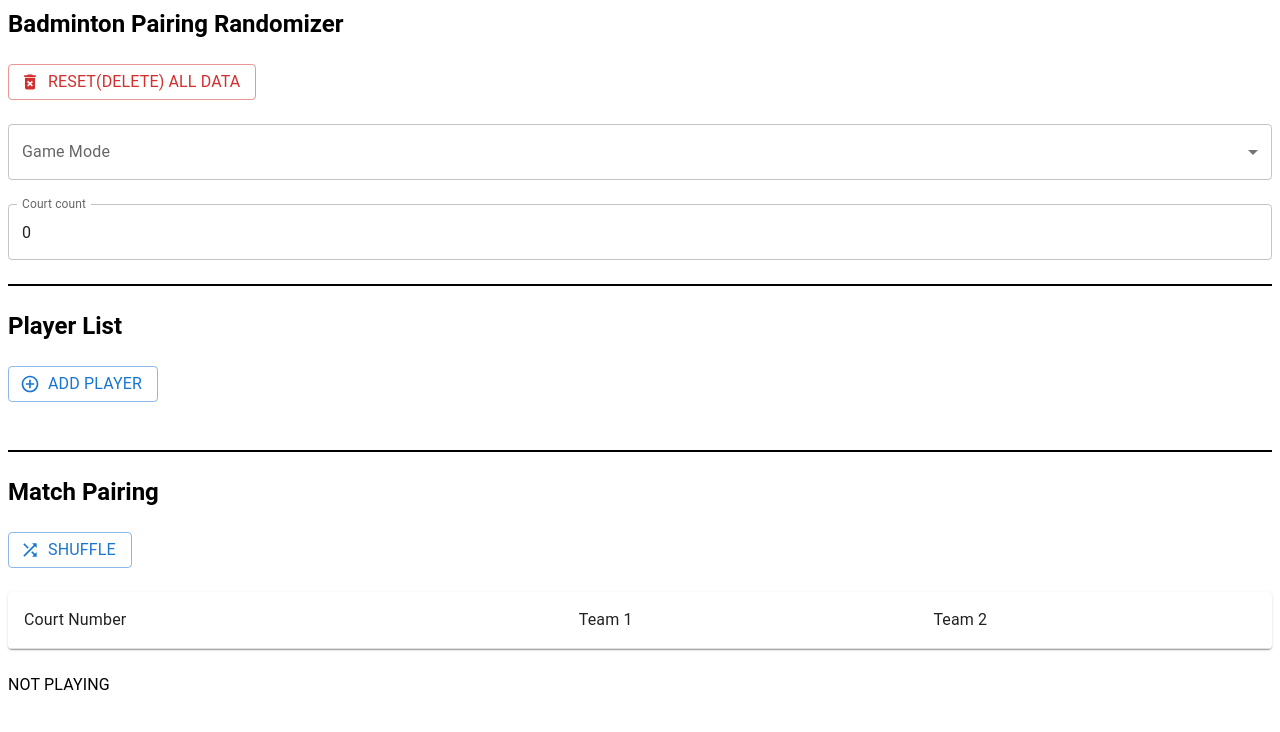
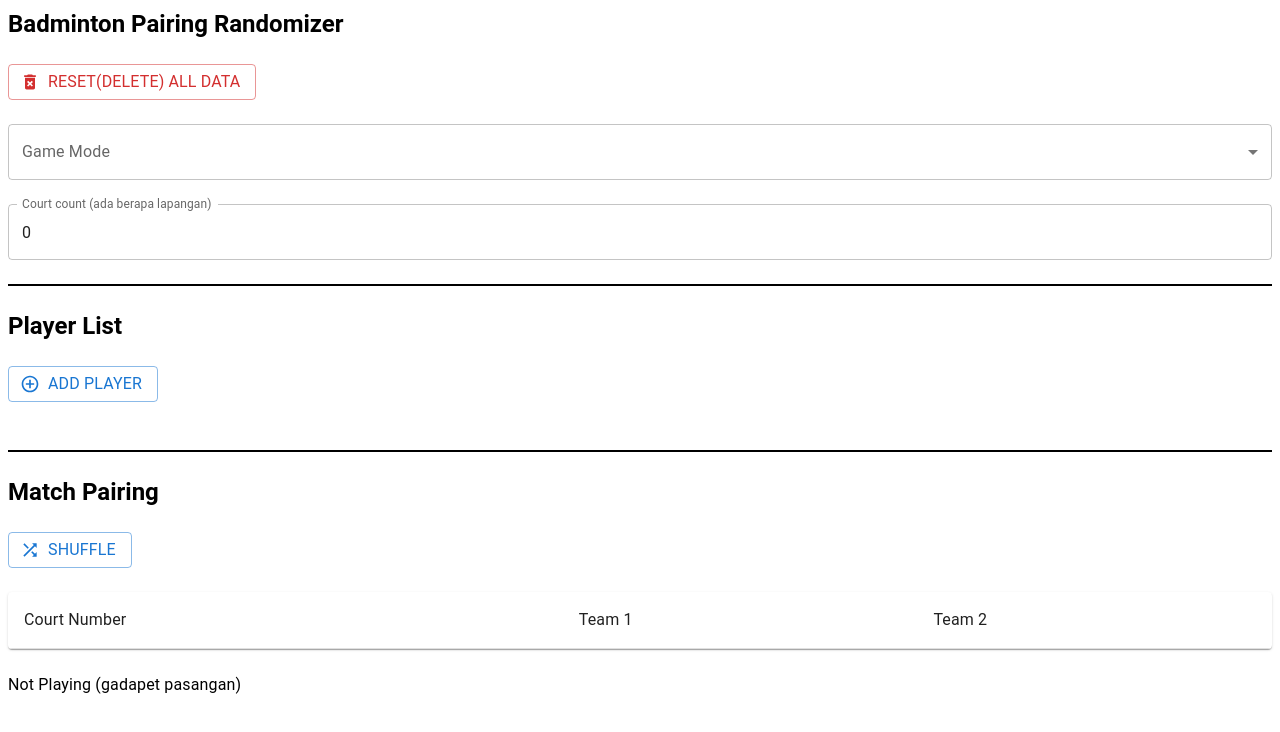
Before and after one commit to leonidlouis/badminton-pairmaker, a Next.js app: page / in a window 1280 px wide. Shown: the top 732 px of the page. Built offline with nearby package versions, Linux system fonts and the light colour scheme.

Commit message:
typography

```diff
--- a/src/app/page.js
+++ b/src/app/page.js
@@ -187,7 +187,7 @@ export default function Home() {
           <TextField
             fullWidth
             variant="outlined"
-            label="Court count"
+            label="Court count (ada berapa lapangan)"
             value={session.courtCount}
             onChange={handleCourtCountChange}
             type="number"
@@ -301,7 +301,7 @@ export default function Home() {
           </TableContainer>
         </Grid>
         <Grid item xs={12}>
-          <Typography>NOT PLAYING</Typography>
+          <Typography>Not Playing (gadapet pasangan)</Typography>
           <List component="nav">
             {shuffleResult.notPlaying.map((name, index) => (
               <ListItem key={index}>
```
